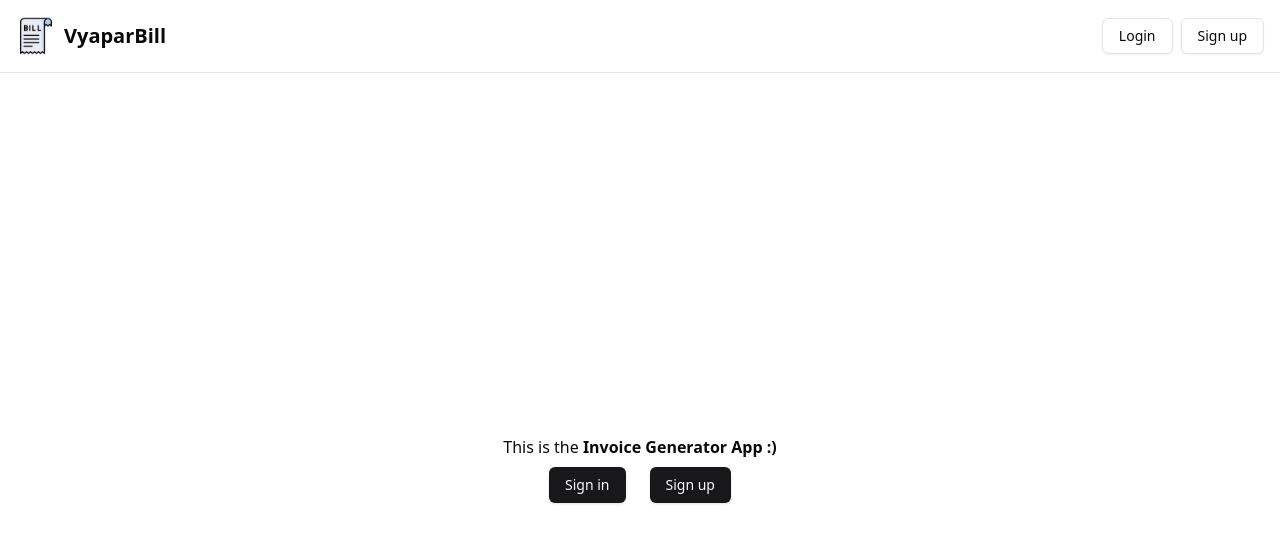
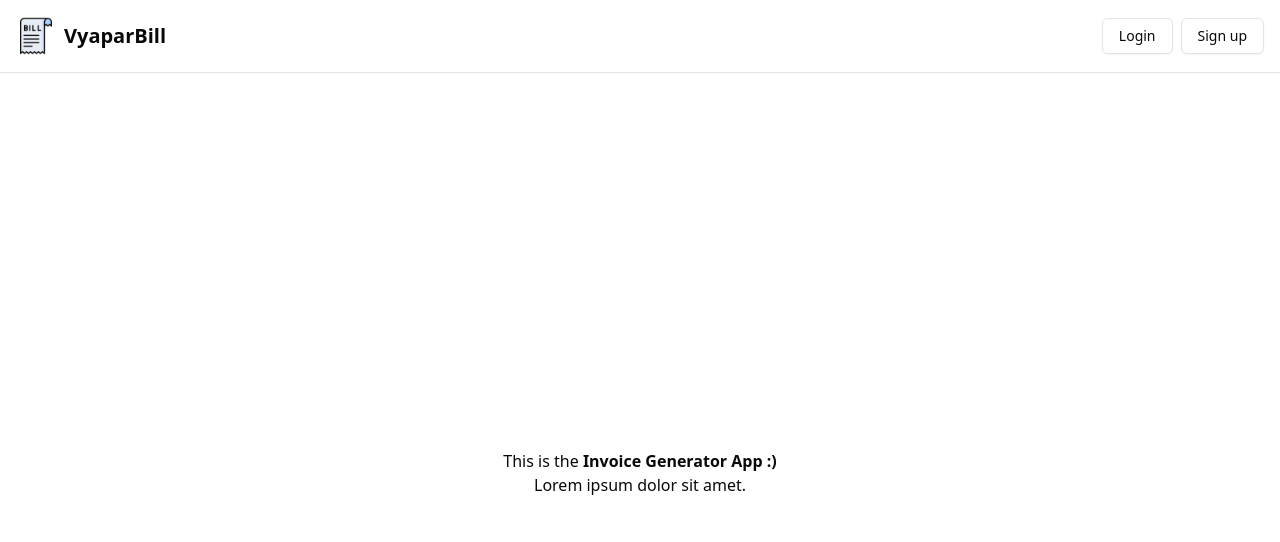
Before and after one commit to hexabytecode/next-invoice-generator, a Next.js app: page / in a window 1280 px wide. Shown: the top 542 px of the page. Built offline with nearby package versions, Linux system fonts and the light colour scheme; no server answers.

Commit message:
feature: added favicon

```diff
--- a/src/app/layout.tsx
+++ b/src/app/layout.tsx
@@ -8,6 +8,9 @@ export const metadata: Metadata = {
     "VyaparBill helps businesses manage invoices, track expenses, and streamline their billing process with ease.",
   keywords: ["billing", "invoicing", "business management", "VyaparBill"],
   viewport: "width=device-width, initial-scale=1.0",
+  icons: {
+    icon: "/favicon.ico",
+  },
 };
 
 export default function RootLayout({
--- a/src/app/page.tsx
+++ b/src/app/page.tsx
@@ -1,10 +1,4 @@
 "use client";
-
-import {
-  RegisterLink,
-  LoginLink,
-} from "@kinde-oss/kinde-auth-nextjs/components";
-import { Button } from "@/components/ui/button";
 
 export default function Home() {
   return (
@@ -12,14 +6,7 @@ export default function Home() {
       <h1>
         This is the <strong>Invoice Generator App :)</strong>
       </h1>
-      <div className="my-2">
-        <Button className="mx-3">
-          <LoginLink>Sign in</LoginLink>
-        </Button>
-        <Button className="mx-3">
-          <RegisterLink>Sign up</RegisterLink>
-        </Button>
-      </div>
+      <p>Lorem ipsum dolor sit amet.</p>
     </div>
   );
 }
```
Also changed, not shown: 1 other file (tests, documents, lock files or other folders).
